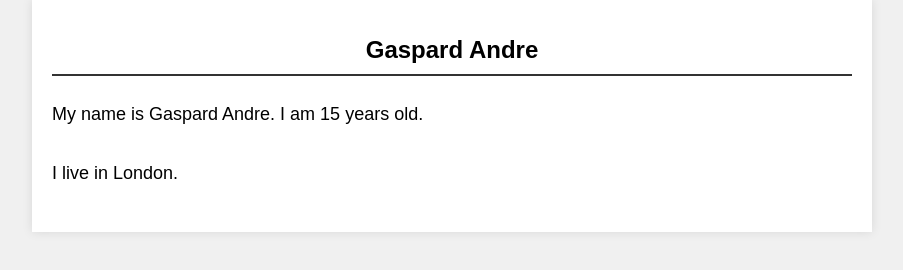
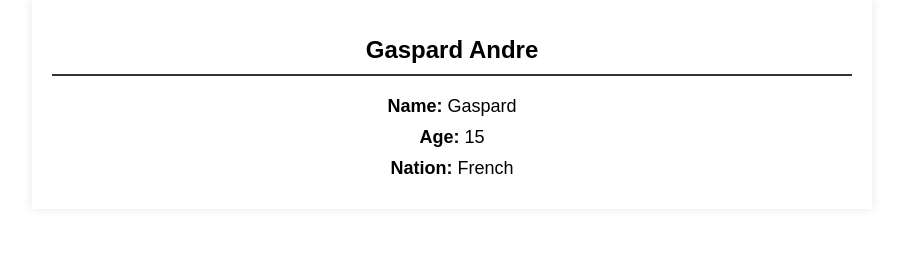
Before and after one commit to HelloMyNameIsGaspard/schoolwork, a plain HTML site: page website.html in a window 1280 px wide. Shown: the whole page, without its empty margins (188-1091 px from the left). Drawn offline with Linux system fonts and the light colour scheme.

Commit message:
changed the website

```diff
--- a/website.html
+++ b/website.html
@@ -8,8 +8,10 @@
     <style>
         body {
             font-family: Arial, sans-serif;
-            background-color: #f0f0f0;
-            /* Background color */
+            background-color: white;
+            /* White background */
+            color: black;
+            /* Black text color */
             margin: 0;
             padding: 0;
         }
@@ -18,27 +20,22 @@
             max-width: 800px;
             margin: 0 auto;
             padding: 20px;
-            background-color: #fff;
-            /* Container background color */
             box-shadow: 0 0 10px rgba(0, 0, 0, 0.1);
-            /* Box shadow for container */
+            text-align: center;
+            /* Center-align content */
         }
 
         h1 {
-            text-align: center;
             font-size: 24px;
-            /* Font size for the name */
             padding-bottom: 10px;
-            /* Padding below the name */
             border-bottom: 2px solid #333;
-            /* Underline for the name */
+            margin-bottom: 20px;
+            /* Add some space below the name */
         }
 
         p {
             font-size: 18px;
-            /* Font size for the bio information */
-            padding: 10px 0;
-            /* Vertical padding for each paragraph */
+            margin: 10px 0;
         }
     </style>
 </head>
@@ -46,8 +43,9 @@
 <body>
     <div class="container">
         <h1>Gaspard Andre</h1>
-        <p>My name is Gaspard Andre. I am 15 years old.</p>
-        <p>I live in London.</p>
+        <p><strong>Name:</strong> Gaspard</p>
+        <p><strong>Age:</strong> 15</p>
+        <p><strong>Nation:</strong> French</p>
     </div>
 </body>
 
```
